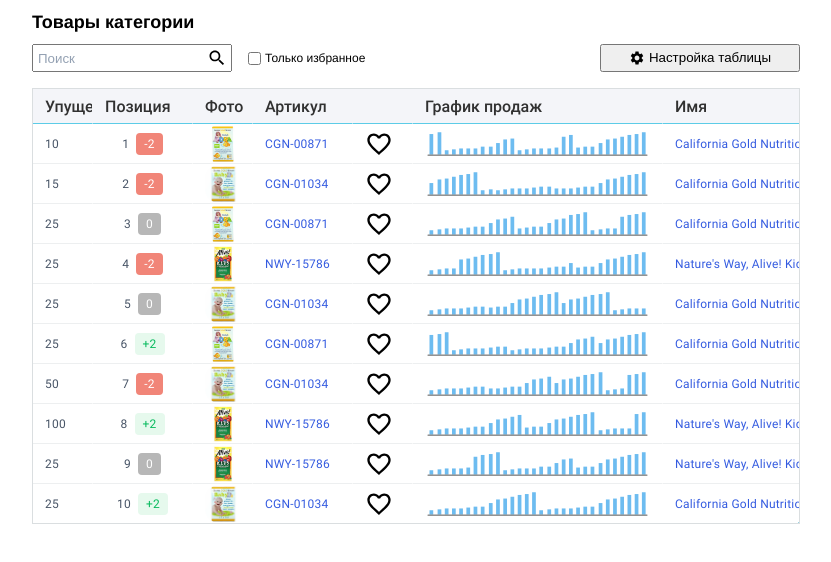
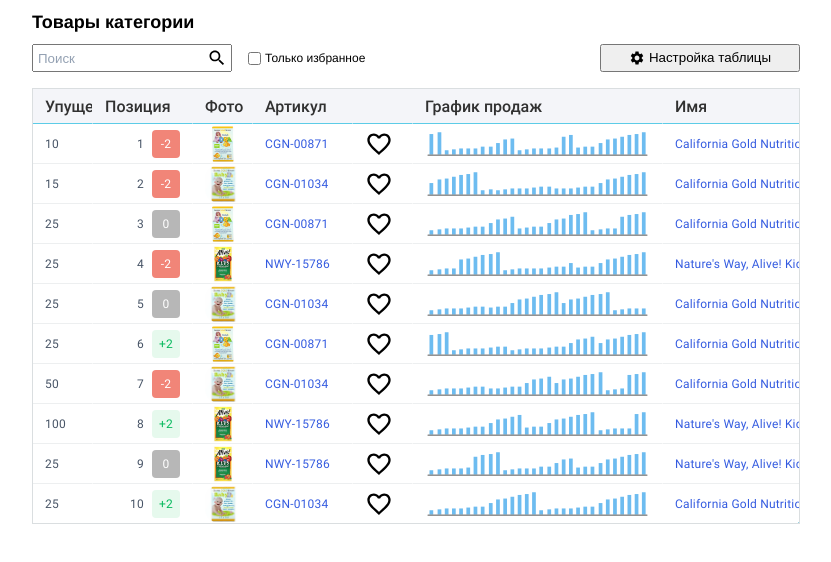
Before and after one commit to eugene-serb/eggheads-test-task, a Vue app: page / in a window 1280 px wide. Shown: the top 562 px of the page, without its empty margins (224-1055 px from the left). Built offline with nearby package versions, Linux system fonts and the light colour scheme.

Commit message:
update styles for position column

```diff
--- a/src/components/DataTable.vue
+++ b/src/components/DataTable.vue
@@ -202,13 +202,26 @@
   }
 
   .table__position-container {
-    text-align: center;
+    padding: 0;
+    margin: 0;
+    display: flex;
+    flex-direction: row;
+    justify-content: flex-end;
+    align-items: center;
+    gap: 0 8px;
   }
 
   .table__position-rate {
-    margin: 0 0 0 4px;
-    padding: 4px 8px;
+    padding: 0;
+    margin: 0;
     border-radius: 4px;
+    max-height: 28px;
+    min-width: 28px;
+    display: flex;
+    flex-direction: row;
+    justify-content: center;
+    align-items: center;
+    gap: 0 4px;
     background-color: var(--color-grey);
     color: var(--color-white);
   }
--- a/src/components/config/templates.js
+++ b/src/components/config/templates.js
@@ -11,8 +11,8 @@ const position = (item) => {
 
   return `
     <div class="table__position-container">
-      <span>${item.position}</span>
-      <span class="table__position-rate ${styles}">${item.rate}</span>
+      <div>${item.position}</div>
+      <div class="table__position-rate ${styles}">${item.rate}</div>
     </div>
   `;
 };
```
